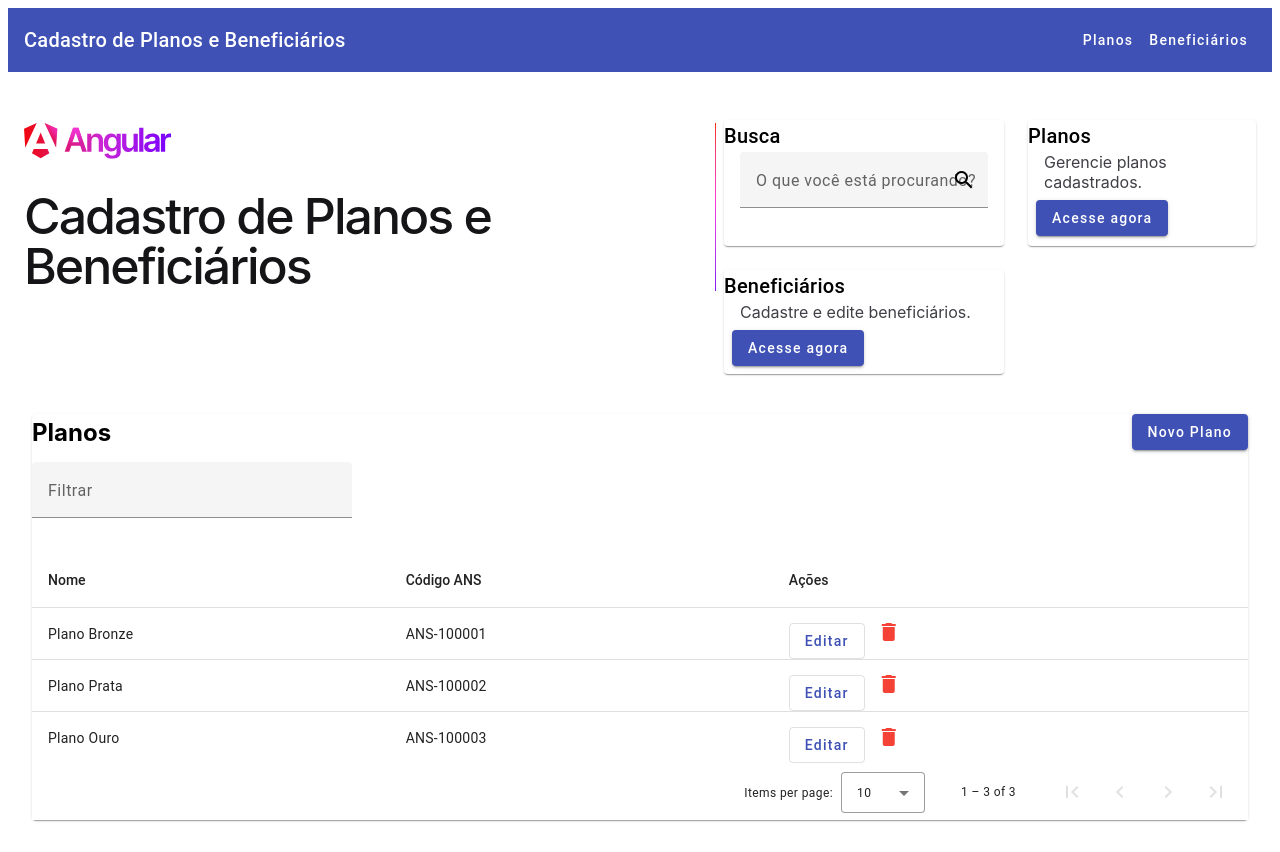
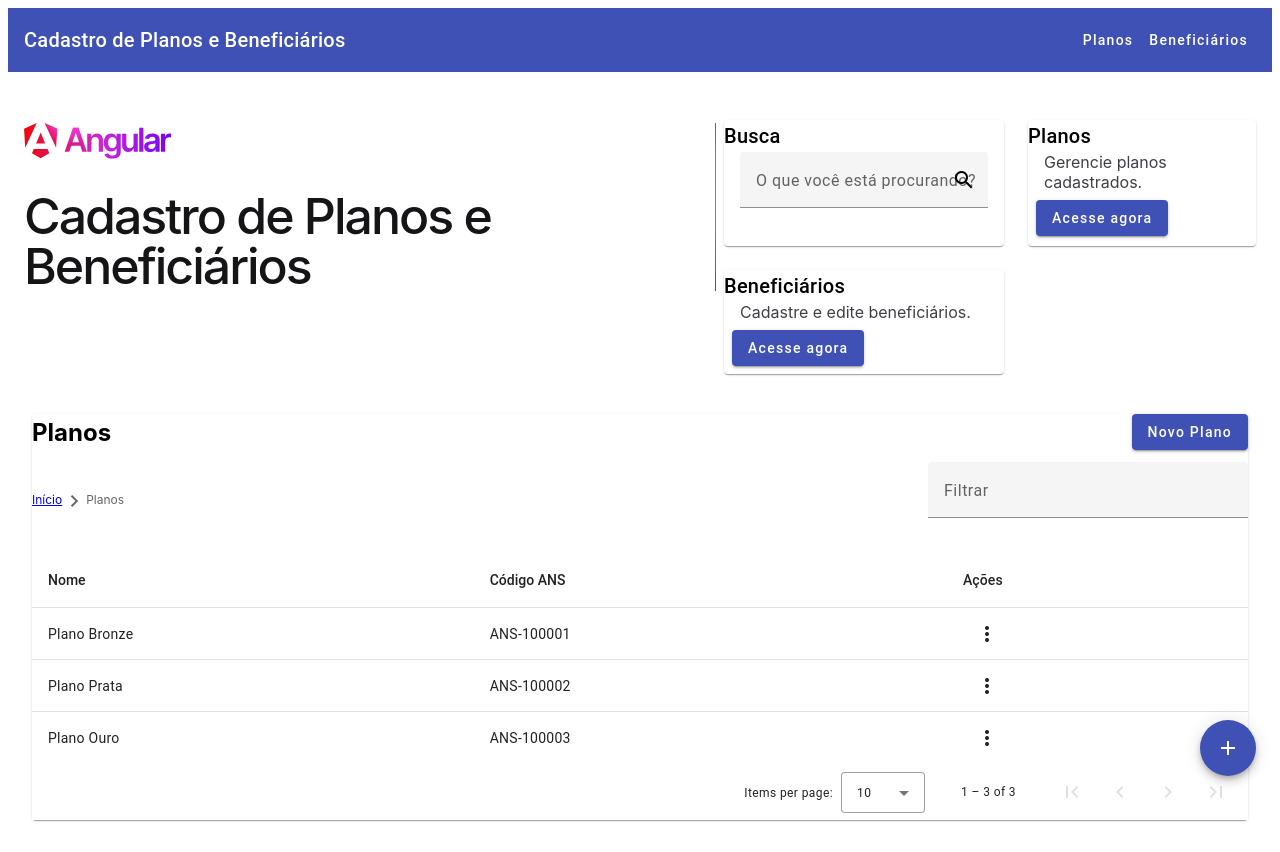
Before and after one commit to Kamifaria/Cadastrodeplanos, an Angular app: page /planos in a window 1280 px wide. Built offline with nearby package versions, Linux system fonts and the light colour scheme; data requests are answered from the project's data file.

Commit message:
feat(material-lists): breadcrumbs, menu de ações e FAB de novo

```diff
--- a/src/app/beneficiarios/components/beneficiarios-list/beneficiarios-list.component.html
+++ b/src/app/beneficiarios/components/beneficiarios-list/beneficiarios-list.component.html
@@ -5,10 +5,15 @@
       <a mat-raised-button color="primary" routerLink="/beneficiarios/novo">Novo Beneficiário</a>
     </div>
 
-    <div style="margin:12px 0">
+    <div style="display:flex;align-items:center;gap:16px;margin:12px 0;justify-content:space-between">
+      <nav aria-label="breadcrumb" style="font-size:12px;color:#666">
+        <a routerLink="/">Início</a>
+        <mat-icon style="vertical-align:middle">chevron_right</mat-icon>
+        <span>Beneficiários</span>
+      </nav>
       <mat-form-field appearance="fill" style="width:320px">
         <mat-label>Filtrar</mat-label>
-        <input matInput (keyup)="applyFilter($event.target.value)" placeholder="Digite para filtrar" />
+        <input matInput #filter (keyup)="applyFilter(filter.value)" placeholder="Digite para filtrar" />
       </mat-form-field>
     </div>
 
@@ -36,10 +41,19 @@
       <ng-container matColumnDef="acoes">
         <th mat-header-cell *matHeaderCellDef>Ações</th>
         <td mat-cell *matCellDef="let b">
-          <a mat-stroked-button color="primary" [routerLink]="['/beneficiarios/editar', b.id]">Editar</a>
-          <button mat-icon-button color="warn" type="button" (click)="remover(b.id)" aria-label="Excluir">
-            <mat-icon>delete</mat-icon>
+          <button mat-icon-button [matMenuTriggerFor]="menu" aria-label="Ações">
+            <mat-icon>more_vert</mat-icon>
           </button>
+          <mat-menu #menu="matMenu">
+            <button mat-menu-item [routerLink]="['/beneficiarios/editar', b.id]">
+              <mat-icon>edit</mat-icon>
+              <span>Editar</span>
+            </button>
+            <button mat-menu-item (click)="remover(b.id)">
+              <mat-icon>delete</mat-icon>
+              <span>Excluir</span>
+            </button>
+          </mat-menu>
         </td>
       </ng-container>
 
@@ -50,3 +64,6 @@
     <mat-paginator [pageSize]="10" [pageSizeOptions]="[5,10,25]" showFirstLastButtons></mat-paginator>
   </mat-card>
 </section>
+<a mat-fab color="primary" routerLink="/beneficiarios/novo" style="position:fixed;right:24px;bottom:24px;z-index:1000">
+  <mat-icon>add</mat-icon>
+</a>
--- a/src/app/beneficiarios/components/beneficiarios-list/beneficiarios-list.component.ts
+++ b/src/app/beneficiarios/components/beneficiarios-list/beneficiarios-list.component.ts
@@ -13,6 +13,7 @@ import { MatInputModule } from '@angular/material/input';
 import { MatIconModule } from '@angular/material/icon';
 import { MatButtonModule } from '@angular/material/button';
 import { MatCardModule } from '@angular/material/card';
+import { MatMenuModule } from '@angular/material/menu';
 
 @Component({
   selector: 'app-beneficiarios-list',
@@ -29,7 +30,8 @@ import { MatCardModule } from '@angular/material/card';
     MatInputModule,
     MatIconModule,
     MatButtonModule,
-    MatCardModule
+    MatCardModule,
+    MatMenuModule
   ]
 })
 export class BeneficiariosListComponent implements OnInit {
--- a/src/app/planos/components/planos-list/planos-list.component.html
+++ b/src/app/planos/components/planos-list/planos-list.component.html
@@ -4,10 +4,15 @@
       <h2 style="margin:0">Planos</h2>
       <a mat-raised-button color="primary" routerLink="/planos/novo">Novo Plano</a>
     </div>
-    <div style="margin:12px 0">
+    <div style="display:flex;align-items:center;gap:16px;margin:12px 0;justify-content:space-between">
+      <nav aria-label="breadcrumb" style="font-size:12px;color:#666">
+        <a routerLink="/">Início</a>
+        <mat-icon style="vertical-align:middle">chevron_right</mat-icon>
+        <span>Planos</span>
+      </nav>
       <mat-form-field appearance="fill" style="width:320px">
         <mat-label>Filtrar</mat-label>
-        <input matInput (keyup)="applyFilter($event.target.value)" placeholder="Digite para filtrar" />
+        <input matInput #filter (keyup)="applyFilter(filter.value)" placeholder="Digite para filtrar" />
       </mat-form-field>
     </div>
 
@@ -25,10 +30,19 @@
       <ng-container matColumnDef="acoes">
         <th mat-header-cell *matHeaderCellDef>Ações</th>
         <td mat-cell *matCellDef="let p">
-          <a mat-stroked-button color="primary" [routerLink]="['/planos/editar', p.id]">Editar</a>
-          <button mat-icon-button color="warn" type="button" (click)="remover(p.id)" aria-label="Excluir">
-            <mat-icon>delete</mat-icon>
+          <button mat-icon-button [matMenuTriggerFor]="menu" aria-label="Ações">
+            <mat-icon>more_vert</mat-icon>
           </button>
+          <mat-menu #menu="matMenu">
+            <button mat-menu-item [routerLink]="['/planos/editar', p.id]">
+              <mat-icon>edit</mat-icon>
+              <span>Editar</span>
+            </button>
+            <button mat-menu-item (click)="remover(p.id)">
+              <mat-icon>delete</mat-icon>
+              <span>Excluir</span>
+            </button>
+          </mat-menu>
         </td>
       </ng-container>
 
@@ -39,3 +53,6 @@
     <mat-paginator [pageSize]="10" [pageSizeOptions]="[5,10,25]" showFirstLastButtons></mat-paginator>
   </mat-card>
 </section>
+<a mat-fab color="primary" routerLink="/planos/novo" style="position:fixed;right:24px;bottom:24px;z-index:1000">
+  <mat-icon>add</mat-icon>
+</a>
--- a/src/app/planos/components/planos-list/planos-list.component.ts
+++ b/src/app/planos/components/planos-list/planos-list.component.ts
@@ -13,6 +13,7 @@ import { MatIconModule } from '@angular/material/icon';
 import { MatButtonModule } from '@angular/material/button';
 import { MatCardModule } from '@angular/material/card';
 import { MatTableDataSource } from '@angular/material/table';
+import { MatMenuModule } from '@angular/material/menu';
 
 @Component({
   selector: 'app-planos-list',
@@ -29,7 +30,8 @@ import { MatTableDataSource } from '@angular/material/table';
     MatInputModule,
     MatIconModule,
     MatButtonModule,
-    MatCardModule
+    MatCardModule,
+    MatMenuModule
   ]
 })
 export class PlanosListComponent implements OnInit {
```
